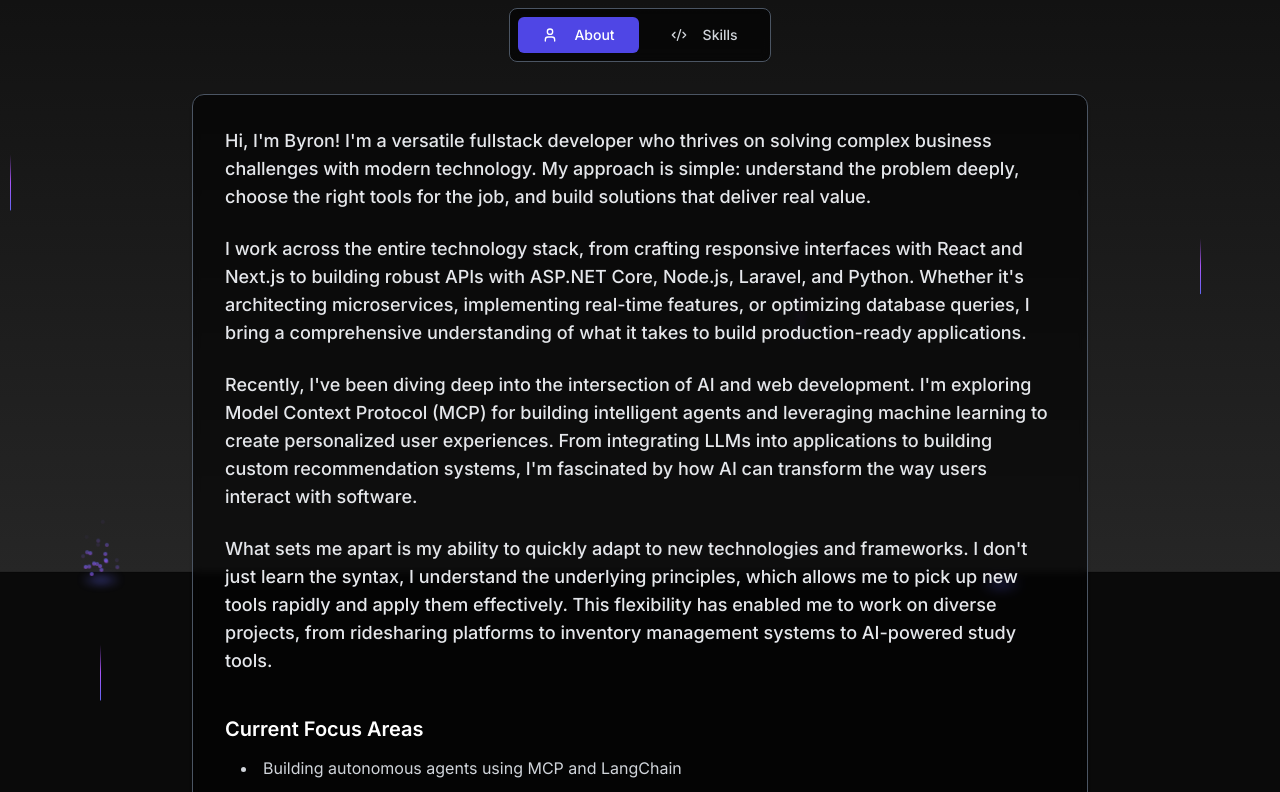
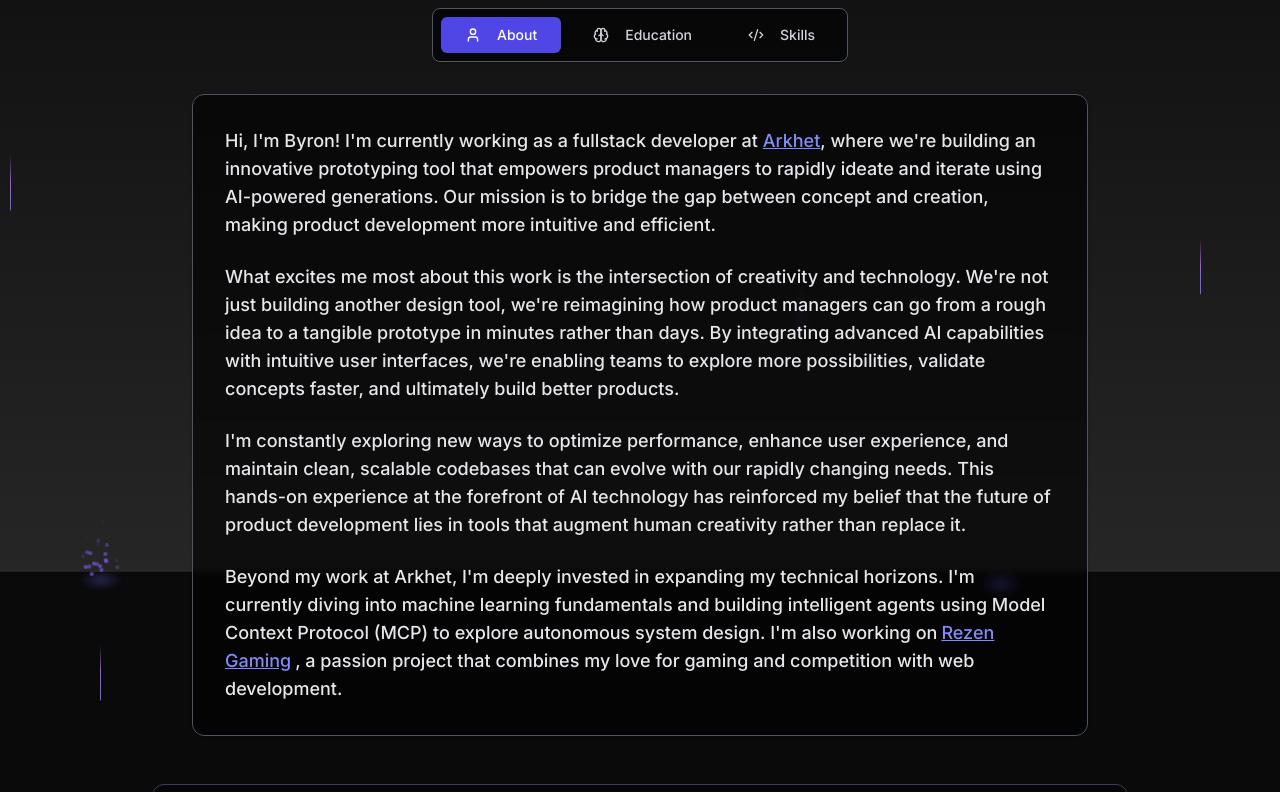
Before and after one commit to byrondray/portfolio, a Next.js app: page /about in a window 1280 px wide. Shown: the part 228-1020 px from the top of the page. Built offline with nearby package versions, Linux system fonts and the light colour scheme.

Commit message:
Add education tab and update AboutPageClient content

```diff
--- a/src/app/about/about-client.tsx
+++ b/src/app/about/about-client.tsx
@@ -5,7 +5,7 @@ import { motion, AnimatePresence } from 'framer-motion';
 import { PageWrapper } from '@/components/pageWrapper';
 import { BackgroundBeamsWithCollision } from '@/components/backgroundBeams';
 import { ThemeToggle } from '@/components/theme-toggle';
-import { Card, CardContent, CardHeader, CardTitle } from '@/components/ui/card';
+import { Card, CardContent } from '@/components/ui/card';
 import { Button } from '@/components/ui/button';
 import { useTheme } from '@/components/theme-provider';
 import Link from 'next/link';
@@ -13,16 +13,13 @@ import {
   ArrowLeft,
   User,
   Code2,
-  Sparkles,
   Server,
-  Database,
   Cloud,
-  Wrench,
   Brain,
 } from 'lucide-react';
 
 const AboutPageClient = () => {
-  const [activeTab, setActiveTab] = useState<'about' | 'skills'>('about');
+  const [activeTab, setActiveTab] = useState<'about' | 'skills' | 'education'>('about');
   const { theme } = useTheme();
   const isDarkTheme =
     theme === 'dark' ||
@@ -187,8 +184,7 @@ const AboutPageClient = () => {
           >
             <Link
               href='/'
-              className={`flex items-center ${
-                isDarkTheme
+              className={`flex items-center ${isDarkTheme
                 ? 'text-white hover:text-gray-300'
                 : 'text-gray-900 hover:text-gray-600'
                 } transition-colors group w-fit font-inter font-medium`}
@@ -206,15 +202,13 @@ const AboutPageClient = () => {
             transition={{ duration: 0.7, delay: 0.3 }}
           >
             <h1
-              className={`text-5xl font-extrabold ${
-                isDarkTheme ? 'text-white' : 'text-gray-900'
+              className={`text-5xl font-extrabold ${isDarkTheme ? 'text-white' : 'text-gray-900'
                 } pb-2 transition-colors duration-300 font-inter tracking-tight`}
             >
               About Me
             </h1>
             <p
-              className={`text-xl mt-4 ${
-                isDarkTheme ? 'text-gray-300' : 'text-gray-600'
+              className={`text-xl mt-4 ${isDarkTheme ? 'text-gray-300' : 'text-gray-600'
                 } font-medium`}
             >
               Get to know more about my background and expertise
@@ -238,8 +232,7 @@ const AboutPageClient = () => {
                   <Button
                     onClick={() => setActiveTab('about')}
                     variant={activeTab === 'about' ? 'default' : 'ghost'}
-                    className={`flex items-center space-x-2 px-6 py-3 rounded-md transition-all duration-300 font-inter font-medium ${
-                      activeTab === 'about'
+                    className={`flex items-center space-x-2 px-6 py-3 rounded-md transition-all duration-300 font-inter font-medium ${activeTab === 'about'
                       ? 'bg-indigo-600 text-white hover:bg-indigo-700'
                       : 'text-gray-300 hover:text-white hover:bg-gray-700/50'
                       }`}
@@ -248,10 +241,20 @@ const AboutPageClient = () => {
                     <span>About</span>
                   </Button>
                   <Button
+                    onClick={() => setActiveTab('education')}
+                    variant={activeTab === 'education' ? 'default' : 'ghost'}
+                    className={`flex items-center space-x-2 px-6 py-3 rounded-md transition-all duration-300 font-inter font-medium ${activeTab === 'education'
+                      ? 'bg-indigo-600 text-white hover:bg-indigo-700'
+                      : 'text-gray-300 hover:text-white hover:bg-gray-700/50'
+                      }`}
+                  >
+                    <Brain size={18} />
+                    <span>Education</span>
+                  </Button>
+                  <Button
                     onClick={() => setActiveTab('skills')}
                     variant={activeTab === 'skills' ? 'default' : 'ghost'}
-                    className={`flex items-center space-x-2 px-6 py-3 rounded-md transition-all duration-300 font-inter font-medium ${
-                      activeTab === 'skills'
+                    className={`flex items-center space-x-2 px-6 py-3 rounded-md transition-all duration-300 font-inter font-medium ${activeTab === 'skills'
                       ? 'bg-indigo-600 text-white hover:bg-indigo-700'
                       : 'text-gray-300 hover:text-white hover:bg-gray-700/50'
                       }`}
@@ -303,12 +306,14 @@ const AboutPageClient = () => {
                               animate={{ opacity: 1, y: 0 }}
                               transition={{ duration: 0.5, delay: 0.1 }}
                             >
-                              Hi, I'm Byron! I'm a versatile fullstack developer
-                              who thrives on solving complex business challenges
-                              with modern technology. My approach is simple:
-                              understand the problem deeply, choose the right
-                              tools for the job, and build solutions that
-                              deliver real value.
+                              Hi, I'm Byron! I'm currently working as a fullstack developer
+                              at <a href="https://arkhet.com" target="_blank" rel="noopener noreferrer"
+                                className="text-indigo-400 hover:text-indigo-300 underline transition-colors">
+                                Arkhet</a>, where we're building an innovative prototyping tool
+                              that empowers product managers to rapidly ideate and iterate
+                              using AI-powered generations. Our mission is to bridge the gap
+                              between concept and creation, making product development more
+                              intuitive and efficient.
                             </motion.p>
 
                             <motion.p
@@ -317,14 +322,13 @@ const AboutPageClient = () => {
                               animate={{ opacity: 1, y: 0 }}
                               transition={{ duration: 0.5, delay: 0.2 }}
                             >
-                              I work across the entire technology stack, from
-                              crafting responsive interfaces with React and
-                              Next.js to building robust APIs with ASP.NET Core,
-                              Node.js, Laravel, and Python. Whether it's
-                              architecting microservices, implementing real-time
-                              features, or optimizing database queries, I bring
-                              a comprehensive understanding of what it takes to
-                              build production-ready applications.
+                              What excites me most about this work is the intersection of
+                              creativity and technology. We're not just building another design
+                              tool, we're reimagining how product managers can go from a
+                              rough idea to a tangible prototype in minutes rather than days.
+                              By integrating advanced AI capabilities with intuitive user
+                              interfaces, we're enabling teams to explore more possibilities,
+                              validate concepts faster, and ultimately build better products.
                             </motion.p>
 
                             <motion.p
@@ -333,15 +337,11 @@ const AboutPageClient = () => {
                               animate={{ opacity: 1, y: 0 }}
                               transition={{ duration: 0.5, delay: 0.3 }}
                             >
-                              Recently, I've been diving deep into the
-                              intersection of AI and web development. I'm
-                              exploring Model Context Protocol (MCP) for
-                              building intelligent agents and leveraging machine
-                              learning to create personalized user experiences.
-                              From integrating LLMs into applications to
-                              building custom recommendation systems, I'm
-                              fascinated by how AI can transform the way users
-                              interact with software.
+                              I'm constantly exploring new ways to optimize performance, enhance user experience,
+                              and maintain clean, scalable codebases that can evolve with our rapidly changing needs.
+                              This hands-on experience at the forefront of AI technology has reinforced my belief
+                              that the future of product development lies in tools that augment human creativity
+                              rather than replace it.
                             </motion.p>
 
                             <motion.p
@@ -350,40 +350,17 @@ const AboutPageClient = () => {
                               animate={{ opacity: 1, y: 0 }}
                               transition={{ duration: 0.5, delay: 0.4 }}
                             >
-                              What sets me apart is my ability to quickly adapt
-                              to new technologies and frameworks. I don't just
-                              learn the syntax, I understand the underlying
-                              principles, which allows me to pick up new tools
-                              rapidly and apply them effectively. This
-                              flexibility has enabled me to work on diverse
-                              projects, from ridesharing platforms to inventory
-                              management systems to AI-powered study tools.
+                              Beyond my work at Arkhet, I'm deeply invested in expanding my technical horizons.
+                              I'm currently diving into machine learning fundamentals and building intelligent
+                              agents using Model Context Protocol (MCP) to explore autonomous system design.
+                              I'm also working on
+                              <a href="https://rezengaming.com" target="_blank" rel="noopener noreferrer"
+                                className="text-indigo-400 hover:text-indigo-300 underline transition-colors mx-1">
+                                Rezen Gaming</a>, a passion project that combines my love for gaming and competition
+                              with web development.
                             </motion.p>
 
-                            <motion.div
-                              className='pt-4'
-                              initial={{ opacity: 0, y: 20 }}
-                              animate={{ opacity: 1, y: 0 }}
-                              transition={{ duration: 0.5, delay: 0.5 }}
-                            >
-                              <h3 className='text-xl font-semibold text-white mb-3'>
-                                Current Focus Areas
-                              </h3>
-                              <ul className='list-disc list-inside space-y-2 text-gray-300 ml-4'>
-                                <li>
-                                  Building autonomous agents using MCP and
-                                  LangChain
-                                </li>
-                                <li>
-                                  Implementing machine learning models for
-                                  personalized user experiences
-                                </li>
-                                <li>
-                                  Exploring cloud-native architectures and
-                                  serverless computing
-                                </li>
-                              </ul>
-                            </motion.div>
+
                           </div>
                         </CardContent>
                       </Card>
@@ -411,6 +388,141 @@ const AboutPageClient = () => {
                         </motion.div>
                       ))}
                     </div>
+                  </motion.div>
+                )}
+
+                {activeTab === 'education' && (
+                  <motion.div
+                    key='education'
+                    initial={{ opacity: 0, x: 20 }}
+                    animate={{ opacity: 1, x: 0 }}
+                    exit={{ opacity: 0, x: -20 }}
+                    transition={{ duration: 0.3 }}
+                    className='max-w-4xl mx-auto'
+                  >
+                    <Card className='bg-black/60 backdrop-blur-sm border-gray-600 p-8'>
+                      <CardContent className='p-0'>
+                        <div className='space-y-8'>
+                          {/* Education Header */}
+                          <motion.div
+                            initial={{ opacity: 0, y: 20 }}
+                            animate={{ opacity: 1, y: 0 }}
+                            transition={{ duration: 0.5, delay: 0.1 }}
+                            className='text-center'
+                          >
+                            <h2 className='text-3xl font-bold text-white mb-2'>
+                              Full-Stack Web Development Diploma
+                            </h2>
+                            <p className='text-xl text-indigo-400'>
+                              British Columbia Institute of Technology (BCIT)
+                            </p>
+                            <p className='text-gray-400 mt-1'>2023 - 2025</p>
+                          </motion.div>
+
+                          {/* Program Overview */}
+                          <motion.div
+                            initial={{ opacity: 0, y: 20 }}
+                            animate={{ opacity: 1, y: 0 }}
+                            transition={{ duration: 0.5, delay: 0.2 }}
+                            className='space-y-4'
+                          >
+                            <h3 className='text-xl font-semibold text-white'>Program Overview</h3>
+                            <p className='text-gray-200 leading-relaxed'>
+                              I completed BCIT's intensive 2-year Full-Stack Web Development Diploma program,
+                              a comprehensive hands-on program that prepared me for the demands of modern web development.
+                              The program featured <span className='text-indigo-400 font-semibold'>7 courses per term</span>,
+                              requiring exceptional time management skills and the ability to balance multiple projects simultaneously.
+                            </p>
+                          </motion.div>
+
+                          {/* Key Highlights */}
+                          <motion.div
+                            initial={{ opacity: 0, y: 20 }}
+                            animate={{ opacity: 1, y: 0 }}
+                            transition={{ duration: 0.5, delay: 0.3 }}
+                            className='space-y-4'
+                          >
+                            <h3 className='text-xl font-semibold text-white'>Key Highlights</h3>
+                            <div className='grid grid-cols-1 md:grid-cols-2 gap-4'>
+                              <div className='bg-gray-800/40 rounded-lg p-4 border border-gray-700'>
+                                <h4 className='text-indigo-400 font-semibold mb-2'>Comprehensive Curriculum</h4>
+                                <p className='text-gray-300 text-sm'>
+                                  Covered full-stack development including front-end frameworks, back-end programming,
+                                  database management, server configuration, and modern web architectures.
+                                </p>
+                              </div>
+                              <div className='bg-gray-800/40 rounded-lg p-4 border border-gray-700'>
+                                <h4 className='text-indigo-400 font-semibold mb-2'>Industry Collaboration</h4>
+                                <p className='text-gray-300 text-sm'>
+                                  Worked with real clients on production-ready applications, gaining valuable experience
+                                  in client communication and project delivery.
+                                </p>
+                              </div>
+                              <div className='bg-gray-800/40 rounded-lg p-4 border border-gray-700'>
+                                <h4 className='text-indigo-400 font-semibold mb-2'>Team-Based Learning</h4>
+                                <p className='text-gray-300 text-sm'>
+                                  Collaborated extensively with designers and developers in interdisciplinary teams,
+                                  honing communication and project management skills.
+                                </p>
+                              </div>
+                              <div className='bg-gray-800/40 rounded-lg p-4 border border-gray-700'>
+                                <h4 className='text-indigo-400 font-semibold mb-2'>Intensive Workload</h4>
+                                <p className='text-gray-300 text-sm'>
+                                  Successfully managed 7 concurrent courses each term while maintaining a 93% average and delivering quality projects.
+                                </p>
+                              </div>
+                            </div>
+                          </motion.div>
+
+                          {/* Skills Developed */}
+                          <motion.div
+                            initial={{ opacity: 0, y: 20 }}
+                            animate={{ opacity: 1, y: 0 }}
+                            transition={{ duration: 0.5, delay: 0.4 }}
+                            className='space-y-4'
+                          >
+                            <h3 className='text-xl font-semibold text-white'>Core Competencies Developed</h3>
+                            <div className='space-y-3'>
+                              <div className='flex items-start gap-3'>
+                                <div className='w-2 h-2 bg-indigo-400 rounded-full mt-2'></div>
+                                <p className='text-gray-200'>
+                                  <span className='font-semibold'>Team Collaboration:</span> Developed strong communication
+                                  skills working in diverse teams on end-to-end web applications.
+                                </p>
+                              </div>
+                              <div className='flex items-start gap-3'>
+                                <div className='w-2 h-2 bg-indigo-400 rounded-full mt-2'></div>
+                                <p className='text-gray-200'>
+                                  <span className='font-semibold'>Problem Solving:</span> Learned to quickly adapt to new
+                                  technologies and solve complex technical challenges under pressure.
+                                </p>
+                              </div>
+                              <div className='flex items-start gap-3'>
+                                <div className='w-2 h-2 bg-indigo-400 rounded-full mt-2'></div>
+                                <p className='text-gray-200'>
+                                  <span className='font-semibold'>Project Management:</span> Gained experience in agile
+                                  methodologies and delivering projects from conception to deployment.
+                                </p>
+                              </div>
+                              <div className='flex items-start gap-3'>
+                                <div className='w-2 h-2 bg-indigo-400 rounded-full mt-2'></div>
+                                <p className='text-gray-200'>
+                                  <span className='font-semibold'>Source Control & Version Management:</span> Mastered Git workflows,
+                                  branching strategies, and collaborative development practices for team-based projects.
+                                </p>
+                              </div>
+                              <div className='flex items-start gap-3'>
+                                <div className='w-2 h-2 bg-indigo-400 rounded-full mt-2'></div>
+                                <p className='text-gray-200'>
+                                  <span className='font-semibold'>UX/UI Design Fundamentals:</span> Learned user-centered design
+                                  principles, wireframing, prototyping, and design tools like Figma for creating intuitive interfaces.
+                                </p>
+                              </div>
+                            </div>
+                          </motion.div>
+                        </div>
+                      </CardContent>
+                    </Card>
                   </motion.div>
                 )}
               </AnimatePresence>
--- a/src/data/projectData.ts
+++ b/src/data/projectData.ts
@@ -512,6 +512,7 @@ export const projects: Project[] = [
           title: 'AI Stock Tracker Demo',
           description:
             'Complete demonstration of the AI Stock Tracker platform featuring LSTM predictions and sentiment analysis',
+          thumbnail: '/images/stock-tracker2.PNG',
         },
       ],
 
```
Lines whose indentation alone changed are shown as unchanged.
